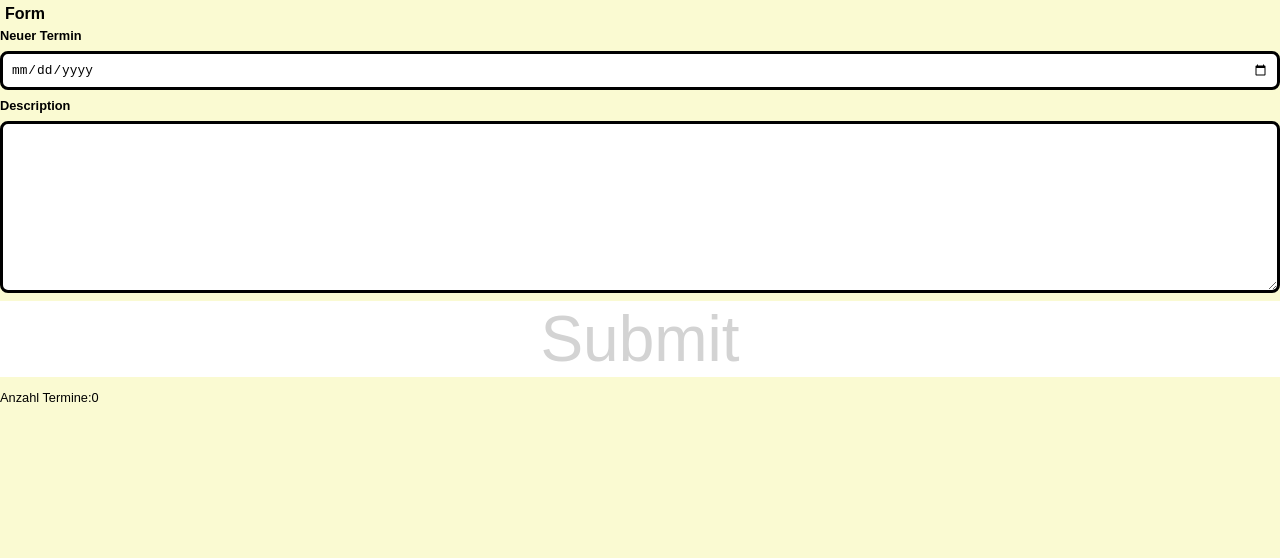
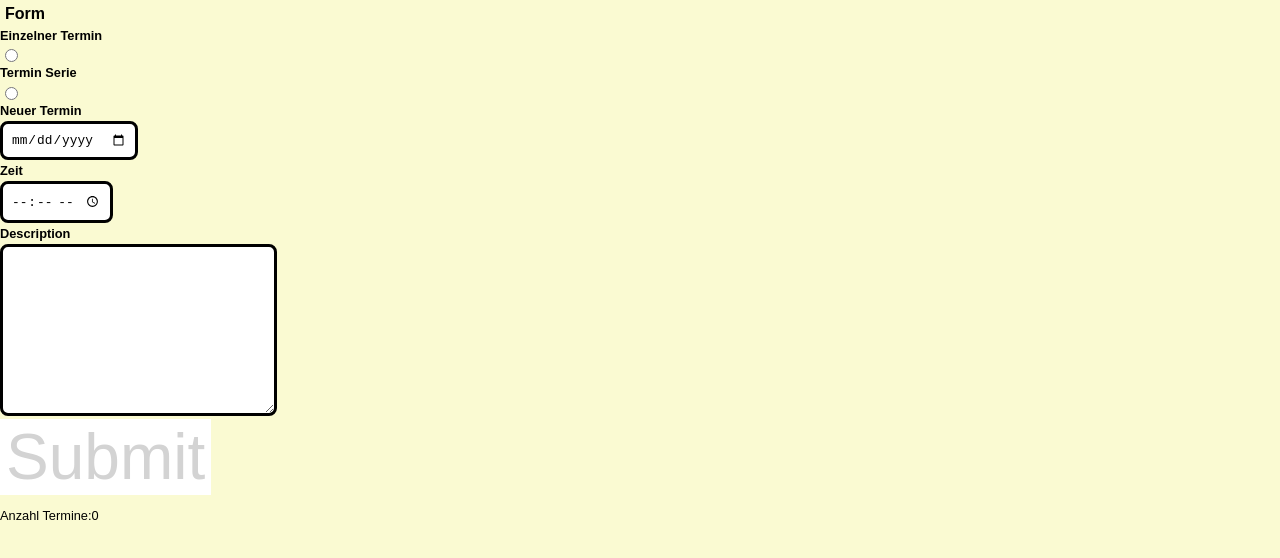
Before and after one commit to frank12421/capstone-project, a Next.js app: page /lists/adddateform in a window 1280 px wide. Shown: the top 558 px of the page. Built offline with nearby package versions, Linux system fonts and the light colour scheme.

Commit message:
add toggle dateseries / all inputs

```diff
--- a/components/AddDateForm.js
+++ b/components/AddDateForm.js
@@ -1,11 +1,14 @@
 import styled from "styled-components";
 import { StyledButton } from "./StyledButton.js";
 import { useImmer } from "use-immer";
-import { useCallback } from "react";
+import { useState } from "react";
 
 const FormContainer = styled.form`
-  display: grid;
-  gap: 0.5rem;
+  display: flex;
+  flex-direction: column;
+  justify-content: flex-start;
+  align-items: flex-start;
+  gap: 0.2rem;
 `;
 
 const Input = styled.input`
@@ -29,6 +32,7 @@ const Label = styled.label`
 export default function Form({}) {
   const formName = "test";
   const [dates, setDates] = useImmer([]);
+  const [dateseries, setDateseries] = useState(false);
 
   console.log("dates:", dates);
 
@@ -48,14 +52,53 @@ export default function Form({}) {
     });
   }
 
+  const handelToggleDateseries = (event) => {
+    setDateseries(event.target.value === "series");
+  };
+
   return (
     <>
       <FormContainer aria-labelledby={formName} onSubmit={handleSubmit}>
+        <Label htmlFor="singledate">Einzelner Termin</Label>
+        <Input
+          id="singledate"
+          name="dateform"
+          type="radio"
+          value="single"
+          onChange={handelToggleDateseries}
+        />
+        <Label htmlFor="dateseries">Termin Serie</Label>
+        <Input
+          id="dateseries"
+          name="dateform"
+          type="radio"
+          value="series"
+          onChange={handelToggleDateseries}
+        />
+        {dateseries && (
+          <>
+            <Label htmlFor="datefrequency">Stunde</Label>
+            <Input id="hour" name="datefrequency" type="radio" value="hour" />
+            <Label htmlFor="datefrequency">Tag</Label>
+            <Input id="day" name="datefrequency" type="radio" value="day" />
+            <Label htmlFor="datefrequency">Woche</Label>
+            <Input id="week" name="datefrequency" type="radio" value="week" />
+            <Label htmlFor="datefrequency">Jahr</Label>
+            <Input id="year" name="datefrequency" type="radio" value="year" />
+          </>
+        )}
         <Label htmlFor="date">Neuer Termin</Label>
         <Input
           id="date"
           name="date"
           type="date"
+          //   defaultValue={defaultData?.location}
+        />
+        <Label htmlFor="time">Zeit</Label>
+        <Input
+          id="time"
+          name="time"
+          type="time"
           //   defaultValue={defaultData?.location}
         />
         <Label htmlFor="description">Description</Label>
@@ -75,49 +118,3 @@ export default function Form({}) {
     </>
   );
 }
-
-{
-  /* <Label htmlFor="singledate">Termin</Label>
-        <Input
-          id="singledate"
-          name="choosedate"
-          type="radio"
-          defaultValue={defaultData?.singledate}
-        />
-        <Label htmlFor="dateseries">Termin Serie</Label>
-        <Input
-          id="dateseries"
-          name="choosedate"
-          type="radio"
-          defaultValue={defaultData?.dateseries}
-        />
-
-        <Label htmlFor="name">Name</Label>
-        <Input
-          id="name"
-          name="name"
-          type="text"
-          defaultValue={defaultData?.name}
-        />
-        <Label htmlFor="image-url">Image Url</Label>
-        <Input
-          id="image-url"
-          name="image"
-          type="text"
-          defaultValue={defaultData?.image}
-        />
-        <Label htmlFor="location">Location</Label>
-        <Input
-          id="location"
-          name="location"
-          type="text"
-          defaultValue={defaultData?.location}
-        />
-        <Label htmlFor="map-url">Map Url</Label>
-        <Input
-          id="map-url"
-          name="mapURL"
-          type="text"
-          defaultValue={defaultData?.mapURL}
-        /> */
-}
```
